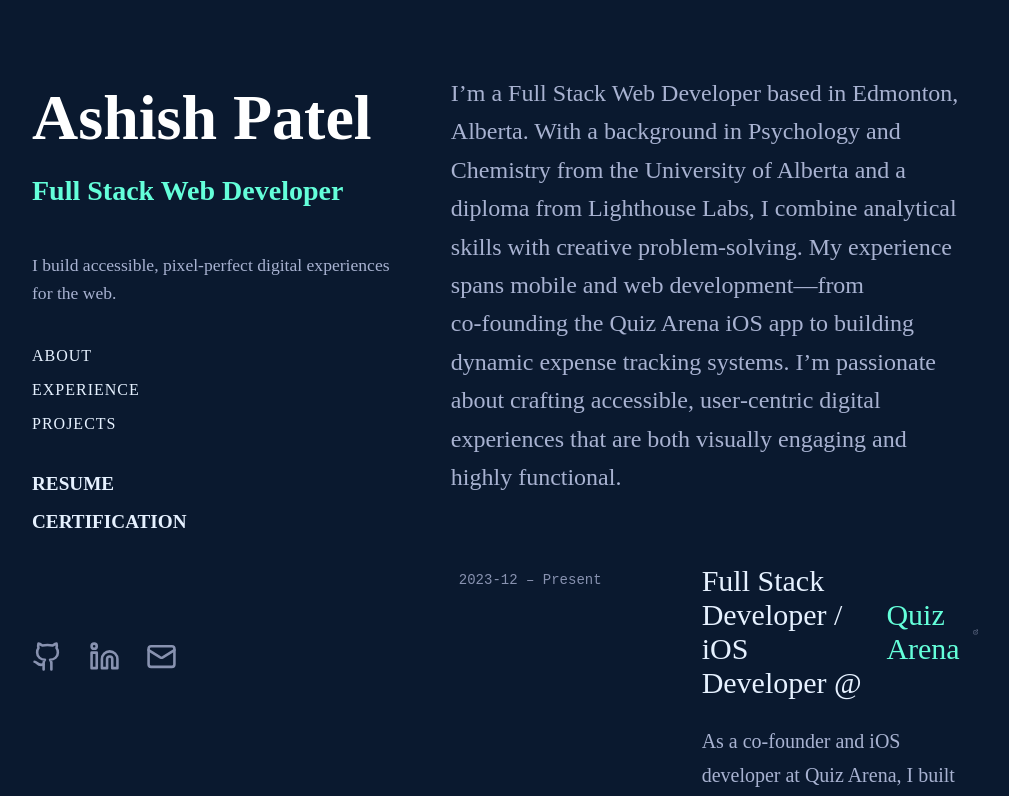
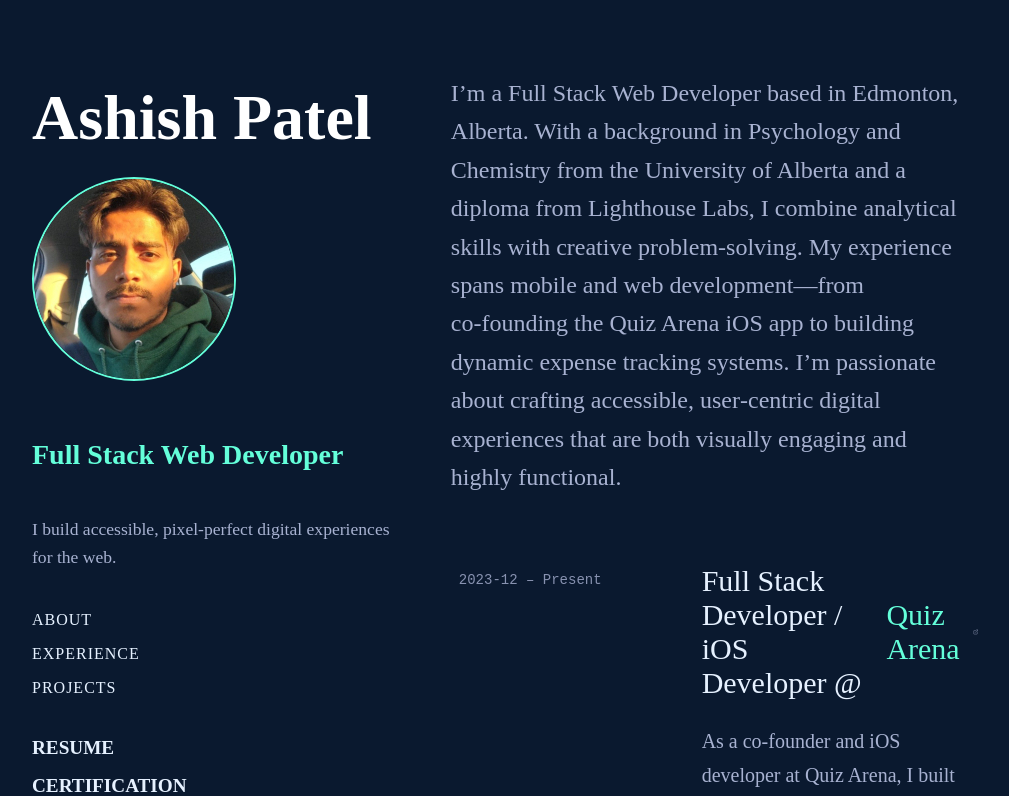
Before and after one commit to apatel924/ashish-portfolio, a React (Create React App) app: page / in a window 1280 px wide. Shown: the top 796 px of the page, without its empty margins (188-1197 px from the left). Built offline with nearby package versions, Linux system fonts and the light colour scheme.

Commit message:
Update LeftSidebar component

```diff
--- a/src/components/LeftSidebar.js
+++ b/src/components/LeftSidebar.js
@@ -1,6 +1,7 @@
 import React, { useState } from "react";
 import SocialLinks from "./SocialLinks";
 import DocumentModal from "./DocumentModal";
+import linkedinImg from "../images/linkedin-img.jpeg";
 
 function LeftSidebar() {
   // State for PDF modals
@@ -24,6 +25,16 @@ function LeftSidebar() {
     margin: 0,
     color: "#ffffff",
     lineHeight: 1.2,
+  };
+
+  const imageStyle = {
+    width: "200px",
+    height: "200px",
+    borderRadius: "50%",
+    objectFit: "cover",
+    marginTop: "20px",
+    marginBottom: "40px",
+    border: "2px solid #64ffda",
   };
 
   const titleStyle = {
@@ -86,6 +97,7 @@ function LeftSidebar() {
   return (
     <div style={containerStyle}>
       <h1 style={nameStyle}>Ashish Patel</h1>
+      <img src={linkedinImg} alt="Ashish Patel" style={imageStyle} />
       <h2 style={titleStyle}>Full Stack Web Developer</h2>
       <p style={paragraphStyle}>
         I build accessible, pixel-perfect digital experiences for the web.
```
